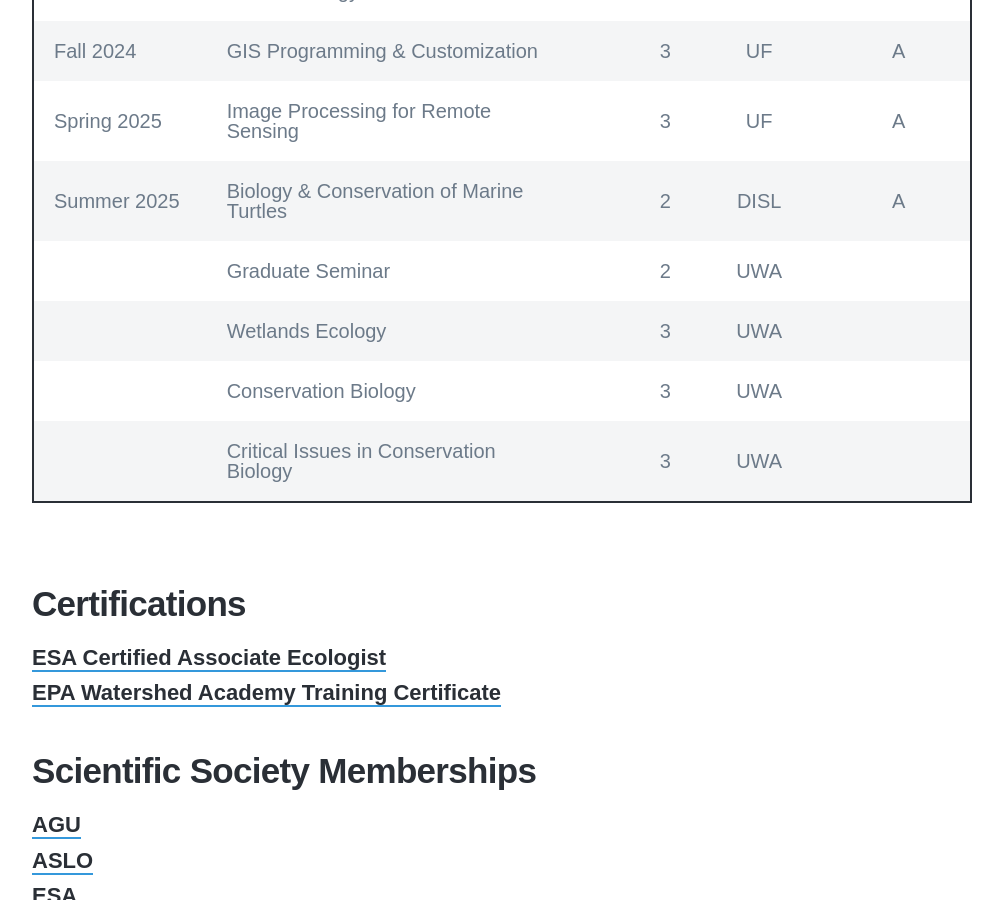
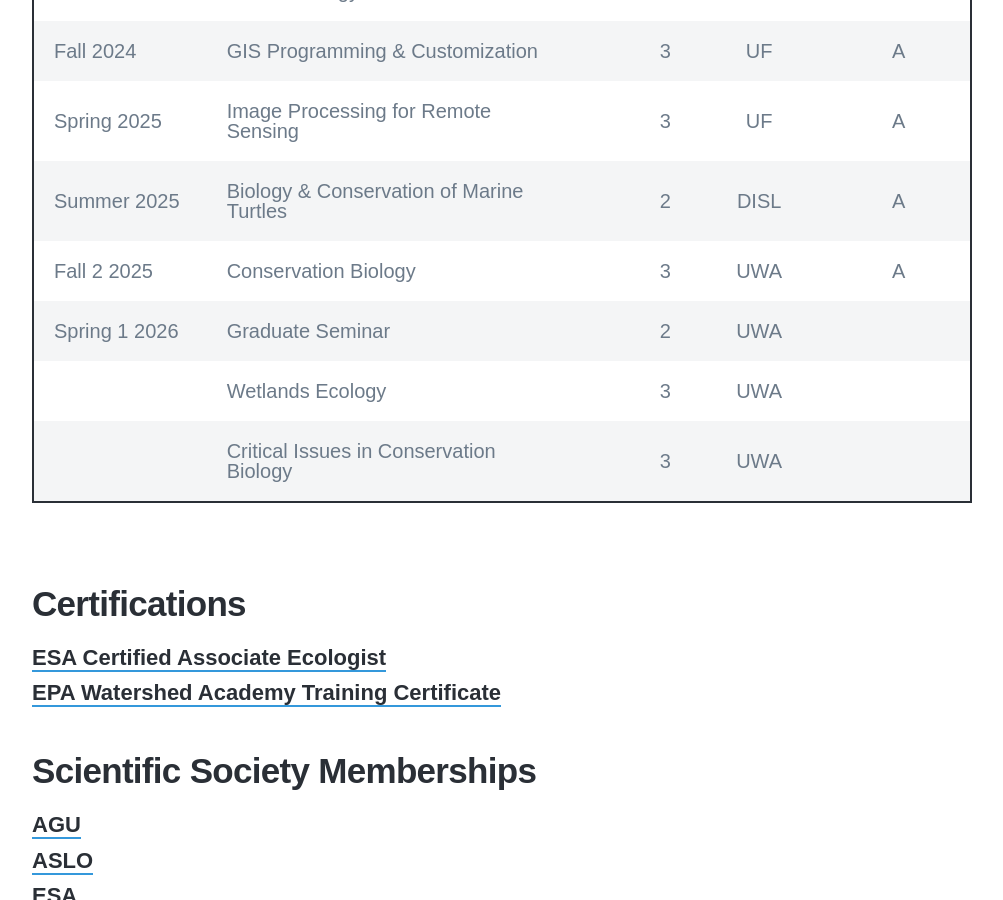
Before and after one commit to nstrands/nstrands.github.io, a Jekyll site: the page built from _pages/edu.md, in a window 1280 px wide and 900 px high, scrolled down 1386 px. Shown: the whole window, without its empty margins (138-1141 px from the left). Built offline with Jekyll 4.4.1, drawn with Linux system fonts in a browser that asks for light colours; nearby versions of some CDN libraries; some web fonts are replaced.

Commit message:
updated grades for fall semester

```diff
--- a/_pages/edu.md
+++ b/_pages/edu.md
@@ -19,9 +19,9 @@ featured_image: /images/portfolio/DSC00508.jpg
 | Fall 2024       | GIS Programming & Customization                |       3   | UF           | A             |
 | Spring 2025     | Image Processing for Remote Sensing            |       3   | UF           | A             |
 | Summer 2025     | Biology & Conservation of Marine Turtles       |       2   | DISL         | A             |
-|                 | Graduate Seminar												       |       2   | UWA          |               |
+| Fall 2 2025     | Conservation Biology                           |       3   | UWA          | A             |
+| Spring 1 2026   | Graduate Seminar												       |       2   | UWA          |               |
 |                 | Wetlands Ecology                               |       3   | UWA          |               |
-|                 | Conservation Biology                           |       3   | UWA          |               |
 |                 | Critical Issues in Conservation Biology 	     |       3   | UWA          |               |
 
 
```
Also changed, not shown: images/portfolio/14941609398_3452e9cb18_o.jpg (added), images/portfolio/15194049715_7057410530_o.jpg (added), 9 other files.
